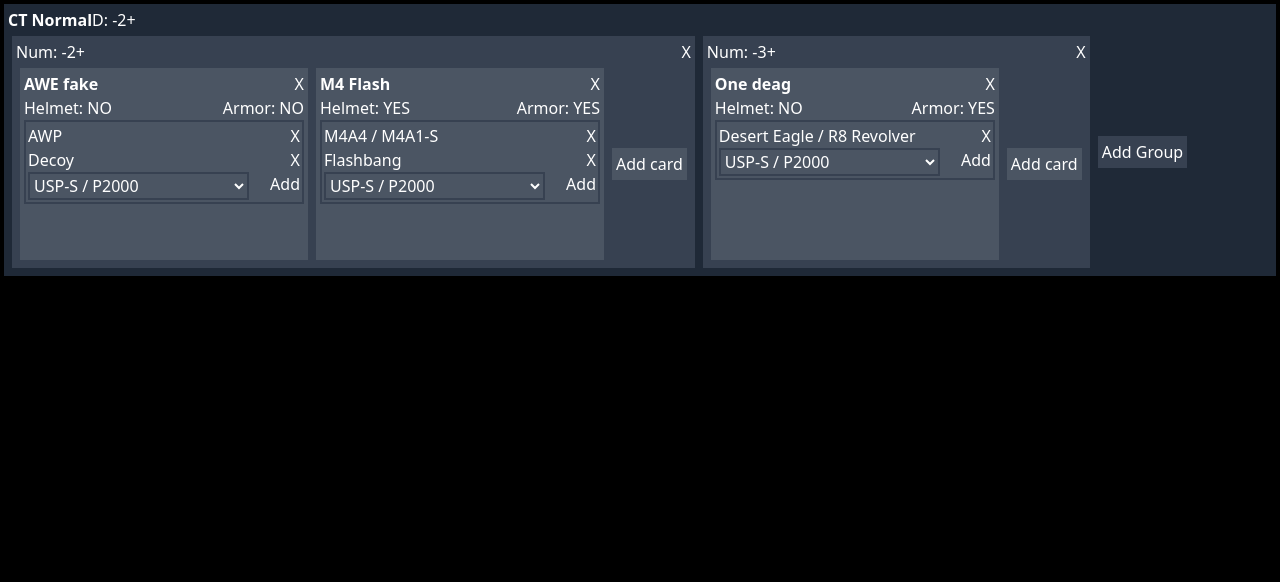
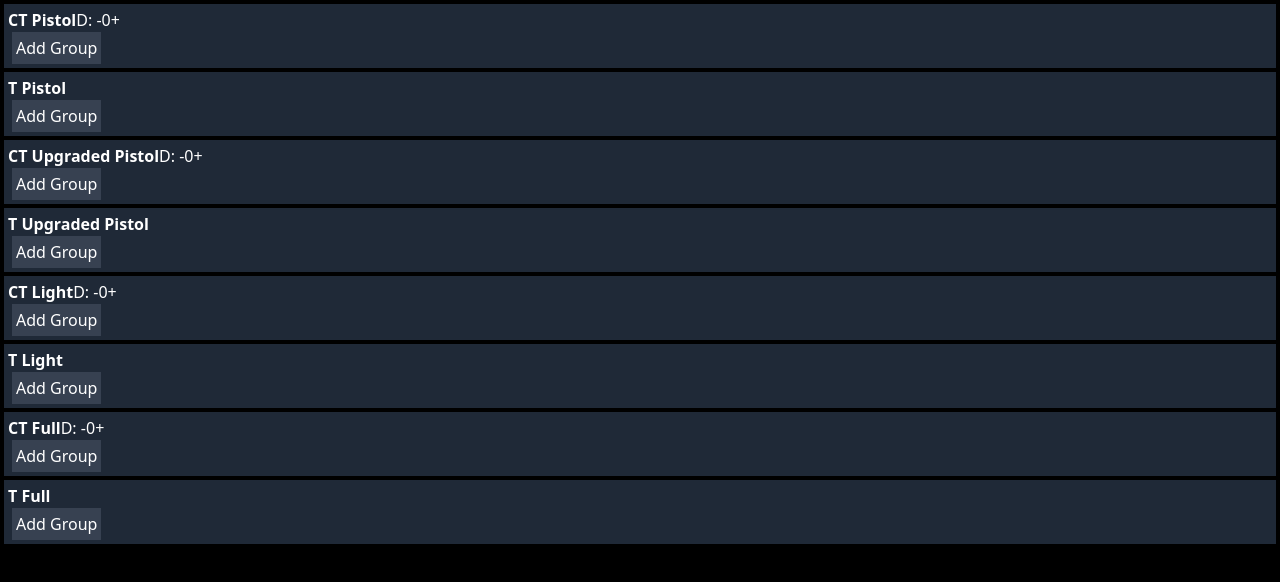
Before and after one commit to Djeeberjr/csgo-retakes-editor, a React (Create React App) app: page / in a window 1280 px wide. Shown: the top 582 px of the page. Built offline with nearby package versions, Linux system fonts and the light colour scheme.

Commit message:
Added all editable decks

```diff
--- /dev/null
+++ b/src/components/AllDecks.tsx
@@ -0,0 +1,35 @@
+import React, { useState } from "react"
+import RetakesConfig from "../types/RetakesConfig"
+import Side from "../types/Side"
+import DeckComp from "./Deck"
+
+const AllDecks: React.FC = () => {
+    const [retakesConfig,setRetakesConfig] = useState(new RetakesConfig())
+
+    return (
+        <div>
+            <DeckComp title="CT Pistol" side={Side.CT} deck={retakesConfig.ctPistol}
+                onChange={(newDeck)=> setRetakesConfig(new RetakesConfig({...retakesConfig,...{ctPistol:newDeck}}))} />
+            <DeckComp title="T Pistol" side={Side.T} deck={retakesConfig.tPistol}
+                onChange={(newDeck)=> setRetakesConfig(new RetakesConfig({...retakesConfig,...{tPistol:newDeck}}))} />
+
+            <DeckComp title="CT Upgraded Pistol" side={Side.CT} deck={retakesConfig.ctUpgradedPistol}
+                onChange={(newDeck)=> setRetakesConfig(new RetakesConfig({...retakesConfig,...{ctUpgradedPistol:newDeck}}))} />
+            <DeckComp title="T Upgraded Pistol" side={Side.T} deck={retakesConfig.tUpgradedPistol}
+                onChange={(newDeck)=> setRetakesConfig(new RetakesConfig({...retakesConfig,...{tUpgradedPistol:newDeck}}))} />
+
+            <DeckComp title="CT Light" side={Side.CT} deck={retakesConfig.ctLight}
+                onChange={(newDeck)=> setRetakesConfig(new RetakesConfig({...retakesConfig,...{ctLight:newDeck}}))} />
+            <DeckComp title="T Light" side={Side.T} deck={retakesConfig.tLight}
+                onChange={(newDeck)=> setRetakesConfig(new RetakesConfig({...retakesConfig,...{tLight:newDeck}}))} />
+
+            <DeckComp title="CT Full" side={Side.CT} deck={retakesConfig.ctFull}
+                onChange={(newDeck)=> setRetakesConfig(new RetakesConfig({...retakesConfig,...{ctFull:newDeck}}))} />
+            <DeckComp title="T Full" side={Side.T} deck={retakesConfig.tFull}
+                onChange={(newDeck)=> setRetakesConfig(new RetakesConfig({...retakesConfig,...{tFull:newDeck}}))} />
+
+        </div>
+    )
+}
+
+export default AllDecks
--- a/src/components/App.tsx
+++ b/src/components/App.tsx
@@ -1,25 +1,20 @@
-import React, { useState } from 'react';
-import DeckComp from './Deck';
-import Card from '../types/Card';
-import CardGroup from '../types/CardGroup';
-import Deck from '../types/Deck';
-import Item from '../types/Item';
-import Side from '../types/Side';
+import React from 'react';
+import AllDecks from './AllDecks';
 
 function App() {
-  const [CTDeck,setCTDeck] = useState<Deck>(new Deck(
-    2,new CardGroup(
-      2,new Card("AWE fake",false,false,Item.AWP,Item.DECOY),
-      new Card("M4 Flash",true,true,Item.AK_47_M4,Item.FLASHBANG)
-    ),
-    new CardGroup(
-      3,new Card("One deag",true,false,Item.DESERT_EAGLE)
-    )
-  ))
+  // const [CTDeck,setCTDeck] = useState<Deck>(new Deck(
+  //   2,new CardGroup(
+  //     2,new Card("AWE fake",false,false,Item.AWP,Item.DECOY),
+  //     new Card("M4 Flash",true,true,Item.AK_47_M4,Item.FLASHBANG)
+  //   ),
+  //   new CardGroup(
+  //     3,new Card("One deag",true,false,Item.DESERT_EAGLE)
+  //   )
+  // ))
 
   return (
     <div className="text-white">
-      <DeckComp title="CT Normal" side={Side.CT} deck={CTDeck} onChange={(newDeck)=> setCTDeck(newDeck)} />
+      <AllDecks />
     </div>
   );
 }
--- /dev/null
+++ b/src/types/RetakesConfig.ts
@@ -0,0 +1,71 @@
+import Card from "./Card"
+import Deck from "./Deck"
+
+class RetakesConfig {
+    readonly ctPistol: Deck
+    readonly tPistol: Deck
+
+    readonly ctUpgradedPistol: Deck
+    readonly tUpgradedPistol: Deck
+
+    readonly ctLight: Deck
+    readonly tLight: Deck
+
+    readonly ctFull: Deck
+    readonly tFull: Deck
+
+    readonly ctEnemy: Card
+    readonly tEnemy: Card
+
+    readonly ctBonus: Card
+    readonly tBonus: Card
+
+    readonly ctBonusAvailability: number[]
+    readonly tBonusAvailability: number[]
+
+    // TODO: there must be some smarter way to do this
+    constructor(args? :{
+        ctPistol?: Deck,
+        tPistol?: Deck,
+        ctUpgradedPistol?: Deck,
+        tUpgradedPistol?: Deck,
+        ctLight?: Deck,
+        tLight?: Deck,
+        ctFull?: Deck,
+        tFull?:Deck,
+        ctEnemy?: Card,
+        tEnemy?: Card,
+        ctBonus?: Card,
+        tBonus?: Card,
+        ctBonusAvailability?: number[],
+        tBonusAvailability?: number[],
+    }){
+        this.ctPistol = args?.ctPistol ?? new Deck(0)
+        this.tPistol = args?.tPistol ?? new Deck(0)
+
+        this.ctUpgradedPistol = args?.ctUpgradedPistol ?? new Deck(0)
+        this.tUpgradedPistol = args?.tUpgradedPistol ?? new Deck(0)
+
+        this.ctLight = args?.ctLight ?? new Deck(0)
+        this.tLight = args?.tLight ?? new Deck(0)
+
+        this.ctFull = args?.ctFull ?? new Deck(0)
+        this.tFull = args?.tFull ?? new Deck(0)
+
+        this.ctEnemy = args?.ctEnemy ?? new Card("CT Enemy card",false,false)
+        this.tEnemy = args?.tEnemy ?? new Card("T Enemy Card",false,false)
+
+        this.ctBonus = args?.ctBonus ?? new Card("CT Bonus card",false,false)
+        this.tBonus = args?.tBonus ?? new Card("T Bonus card",false,false)
+
+        this.ctBonusAvailability = args?.ctBonusAvailability ?? [1] // Has to be 1 or the game will crash
+        this.tBonusAvailability = args?.tBonusAvailability ?? [1]
+    }
+
+    public toCvar(){
+
+    }
+
+}
+
+export default RetakesConfig
```
